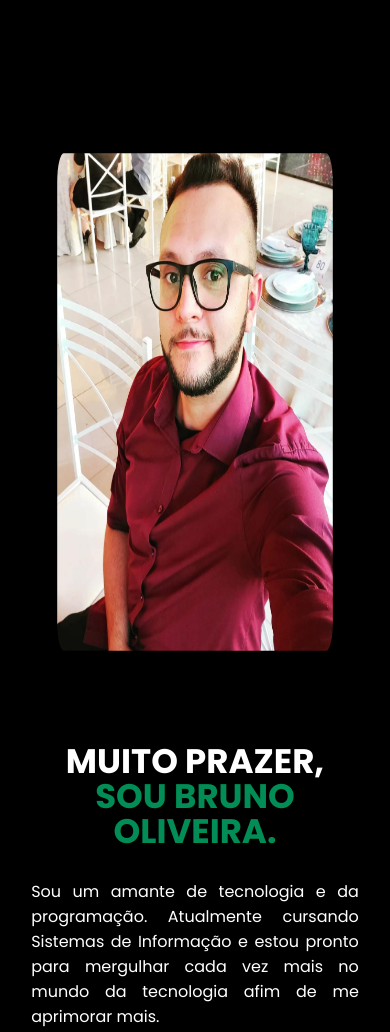
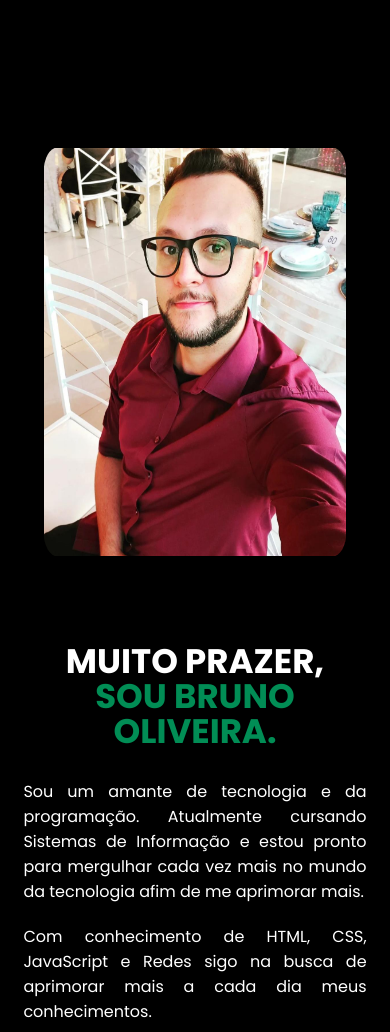
Before and after one commit to CodeByBruno/CodeByBruno.github.io, a plain HTML site: page index.html in a window 390 px wide. Shown: the part 2265-3297 px from the top of the page. Drawn offline with nearby package versions, Linux system fonts and the light colour scheme.

Commit message:
Ajustando Imagem esticada

```diff
--- a/style.css
+++ b/style.css
@@ -461,7 +461,7 @@
 
         /*ESTILO DO SOBRE*/
         section.sobre {
-            padding: 80px 8%;
+            padding: 80px 6%;
         }
 
         .sobre .txt-sobre h2 {
@@ -476,8 +476,9 @@
 
         section.sobre img {
             border-radius: 10%;
-            padding: 8%;
+            padding: 6%;
             width: 100%;
+            height: 450px;
         }
 
         /*ESTILO DO PORTIFÓLIO*/
```
